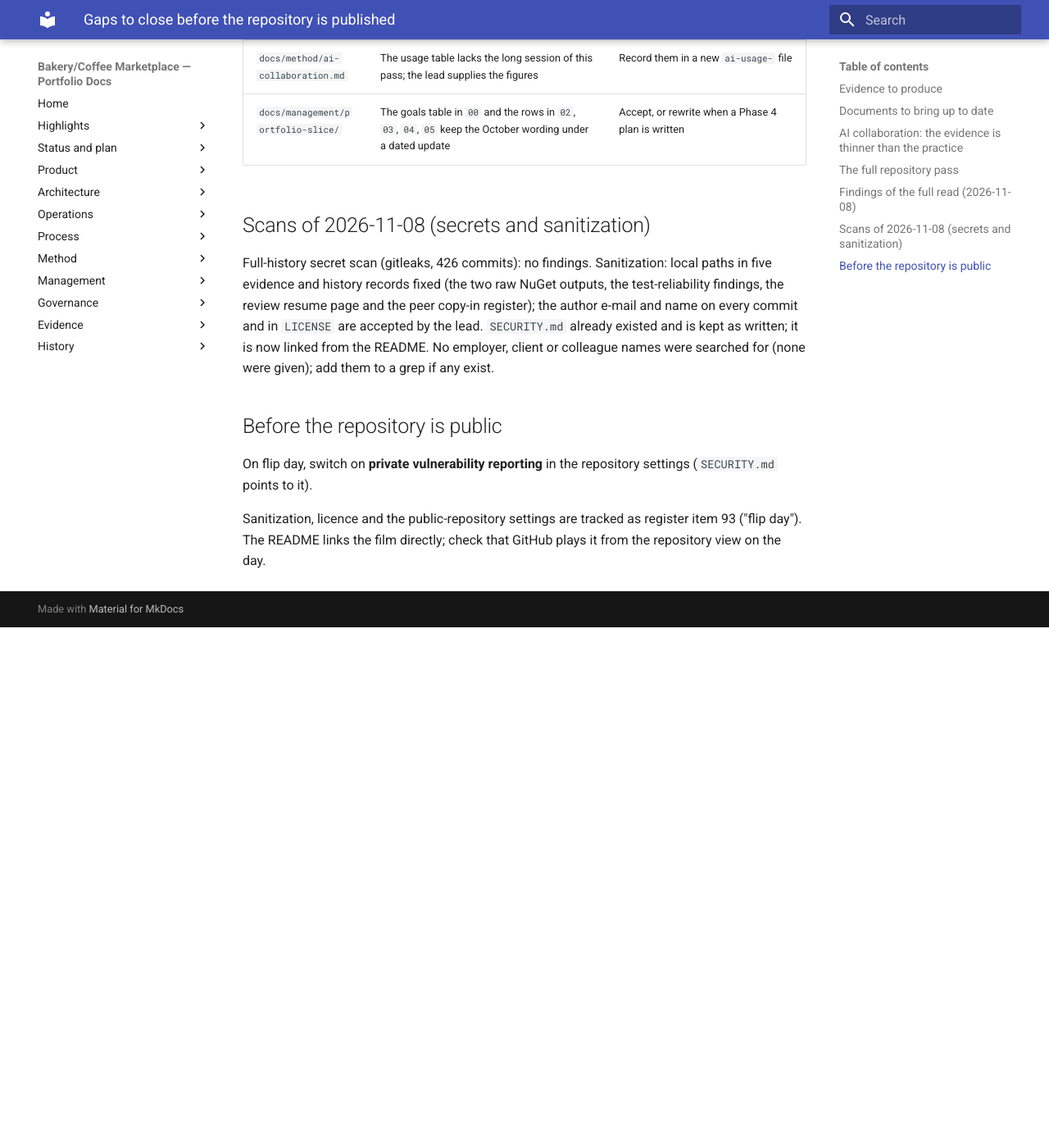
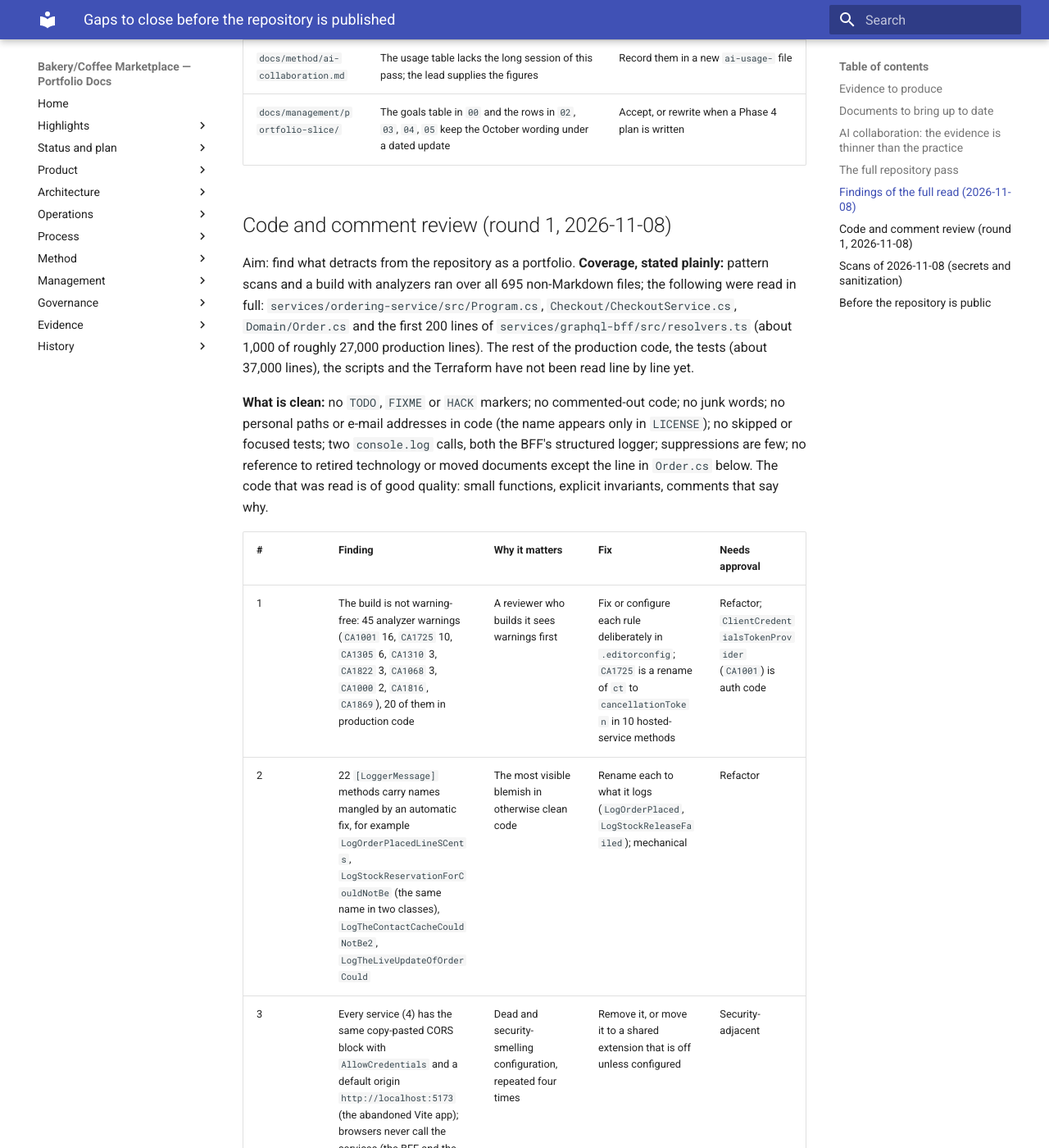
Before and after one commit to benjamin-hedrick/bakery-marketplace, an MkDocs documentation site: the page built from docs/governance/pre-publish-gaps.md, in a window 1280 px wide and 1400 px high, scrolled down 4980 px. Shown: the whole window at 82% size. Built offline with MkDocs 1.6.1 and Material for MkDocs 9.7.7, drawn with Linux system fonts in a browser that asks for light colours; before the commit the page ends 5745 px from its top, so only the background shows below that; some of the changed text lies outside the part shown.

Commit message:
Pre-publish gaps: code and comment review, round 1 (scans of all non-Markdown files, a build with analyzers, entry points of the ordering service read; ten findings ranked by portfolio impact) (register 93, pre-publish gaps)
Co-Authored-By: Claude Sonnet 5.5 <noreply@anthropic.com>

```diff
--- a/docs/governance/pre-publish-gaps.md
+++ b/docs/governance/pre-publish-gaps.md
@@ -65,6 +65,27 @@ Method: every tracked Markdown file (343 of 343) was read in full against the co
 | `docs/method/ai-collaboration.md` | The usage table lacks the long session of this pass; the lead supplies the figures | Record them in a new `ai-usage-` file |
 | `docs/management/portfolio-slice/` | The goals table in `00` and the rows in `02`, `03`, `04`, `05` keep the October wording under a dated update | Accept, or rewrite when a Phase 4 plan is written |
 
+## Code and comment review (round 1, 2026-11-08)
+
+Aim: find what detracts from the repository as a portfolio. **Coverage, stated plainly:** pattern scans and a build with analyzers ran over all 695 non-Markdown files; the following were read in full: `services/ordering-service/src/Program.cs`, `Checkout/CheckoutService.cs`, `Domain/Order.cs` and the first 200 lines of `services/graphql-bff/src/resolvers.ts` (about 1,000 of roughly 27,000 production lines). The rest of the production code, the tests (about 37,000 lines), the scripts and the Terraform have not been read line by line yet.
+
+**What is clean:** no `TODO`, `FIXME` or `HACK` markers; no commented-out code; no junk words; no personal paths or e-mail addresses in code (the name appears only in `LICENSE`); no skipped or focused tests; two `console.log` calls, both the BFF's structured logger; suppressions are few; no reference to retired technology or moved documents except the line in `Order.cs` below. The code that was read is of good quality: small functions, explicit invariants, comments that say why.
+
+| # | Finding | Why it matters | Fix | Needs approval |
+|---|---|---|---|---|
+| 1 | The build is not warning-free: 45 analyzer warnings (`CA1001` 16, `CA1725` 10, `CA1305` 6, `CA1310` 3, `CA1822` 3, `CA1068` 3, `CA1000` 2, `CA1816`, `CA1869`), 20 of them in production code | A reviewer who builds it sees warnings first | Fix or configure each rule deliberately in `.editorconfig`; `CA1725` is a rename of `ct` to `cancellationToken` in 10 hosted-service methods | Refactor; `ClientCredentialsTokenProvider` (`CA1001`) is auth code |
+| 2 | 22 `[LoggerMessage]` methods carry names mangled by an automatic fix, for example `LogOrderPlacedLineSCents`, `LogStockReservationForCouldNotBe` (the same name in two classes), `LogTheContactCacheCouldNotBe2`, `LogTheLiveUpdateOfOrderCould` | The most visible blemish in otherwise clean code | Rename each to what it logs (`LogOrderPlaced`, `LogStockReleaseFailed`); mechanical | Refactor |
+| 3 | Every service (4) has the same copy-pasted CORS block with `AllowCredentials` and a default origin `http://localhost:5173` (the abandoned Vite app); browsers never call the services (the BFF and the web servers do) | Dead and security-smelling configuration, repeated four times | Remove it, or move it to a shared extension that is off unless configured | Security-adjacent |
+| 4 | The Android app ships the stock Expo icon, splash and favicon; its `package.json` has no description and version `1.0.0` | Looks unfinished in the first screenshot | A simple bakery icon and splash; a description | No |
+| 5 | `apps/web-customer/package.json` still says "WI-PORT-001 proof: ..."; `apps/web-queue-display` says "WI-QUE-002: ..." | Stale, reads as a spike | One-line descriptions of what each app is | No |
+| 6 | `Order.cs` doc comment says the aggregate "is in-memory only: persistence is ORD-006, publishing is ORD-005" (both built) | A stale comment on the central class (lesson L-30) | Reword | No |
+| 7 | Ten comments say "the lead's decision", "chosen by the lead" (`orderPoller.ts`, `stockCheck.ts`, `oidc.ts`, `main.tf` ×3, `TagAssignment.cs`, `dependency-audit.mjs`, `zap-scan.mjs`, `flow-control.mjs`, the session test) | Process wording; "the lead" is ambiguous to a stranger | Say "decision, ADR-00xx" or give the reason | No |
+| 8 | Five `eslint-disable react-hooks/exhaustive-deps` (`allergens.ts` ×2, `useCheckoutAllergens.ts` ×2, `usePersonalization.ts`) | Reviewers look at these first | A one-line reason on each, or restructure | No |
+| 9 | In the BFF `const customerCall = vendorCall;` | A customer path reads as a vendor call | Rename to a neutral `roleCall` | No |
+| 10 | Eight `.gitkeep` files sit beside real files (`apps/*/src`, `services/*/src`, `services/*/tests`, `infra/environments`) | Clutter | Delete | No |
+
+**Next rounds, in order:** (a) the rest of the service and tool source, in full; (b) the BFF and the two web apps and `packages/`; (c) the Android app; (d) Terraform, pipelines and scripts; (e) the tests, for naming and for assertions that cannot fail.
+
 ## Scans of 2026-11-08 (secrets and sanitization)
 
 Full-history secret scan (gitleaks, 426 commits): no findings. Sanitization: local paths in five evidence and history records fixed (the two raw NuGet outputs, the test-reliability findings, the review resume page and the peer copy-in register); the author e-mail and name on every commit and in `LICENSE` are accepted by the lead. `SECURITY.md` already existed and is kept as written; it is now linked from the README. No employer, client or colleague names were searched for (none were given); add them to a grep if any exist.
```
